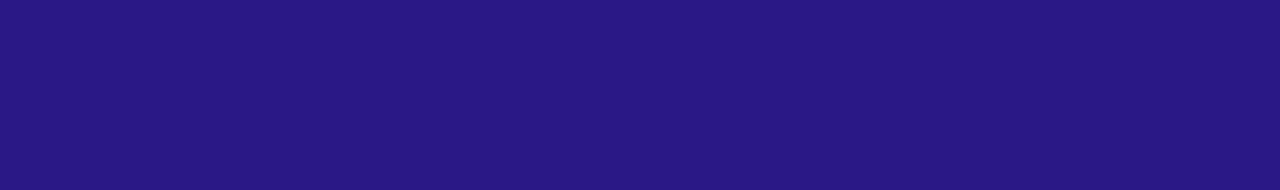
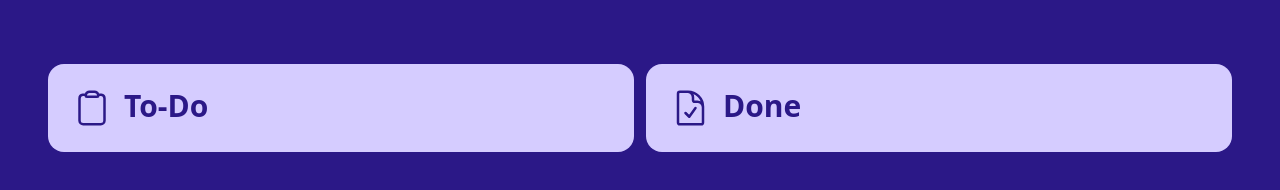
Before and after one commit to Amin-The-Master/To_Do, a plain HTML site: page index.html in a window 1280 px wide. Drawn offline with nearby package versions, Linux system fonts and the light colour scheme.

Commit message:
make To-do and Done list

```diff
--- a/index.html
+++ b/index.html
@@ -9,7 +9,25 @@
 </head>
 <body>
     <div class="lg:flex my-4 mx-auto mx-1 w-full p-12">
+        <div class="list flex-1 lg:w-fit mb-3 h-fit
+        p-6 rounded-2xl">
+            <div class="flex">
+                <div>
+                    <img class="w-fit" src="icons/list.svg" alt="list-icon">
+                </div>
+                <h1 class="font-sans font-bold text-3xl pl-3 py-auto">To-Do</h1>
+            </div>
+        </div>
 
+        <div class="list flex-1 lg:w-fit mb-3 h-fit lg:ml-3
+        p-6 rounded-2xl">
+            <div class="flex">
+                <div>
+                    <img class="w-fit" src="icons/done.svg" alt="done-icon">
+                </div>
+                <h1 class="font-sans font-bold text-3xl pl-3 py-auto">Done</h1>
+            </div>
+        </div>
     </div>
 </body>
 </html>
```
